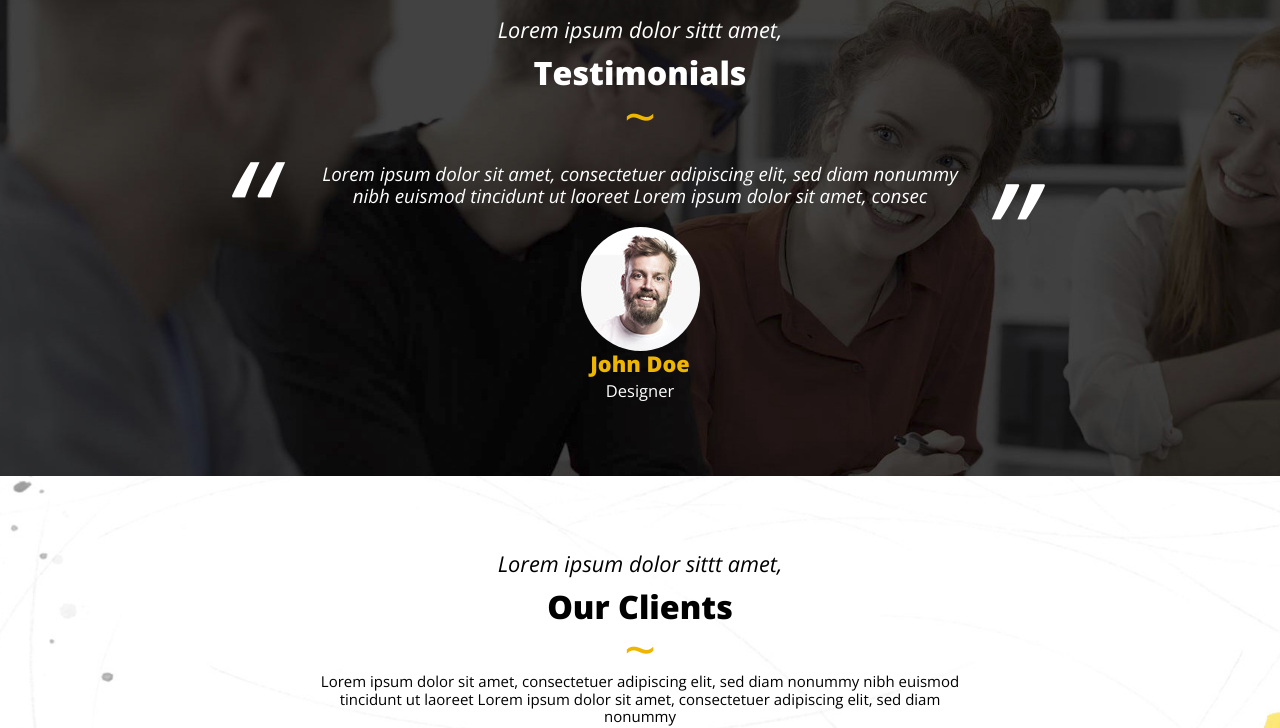
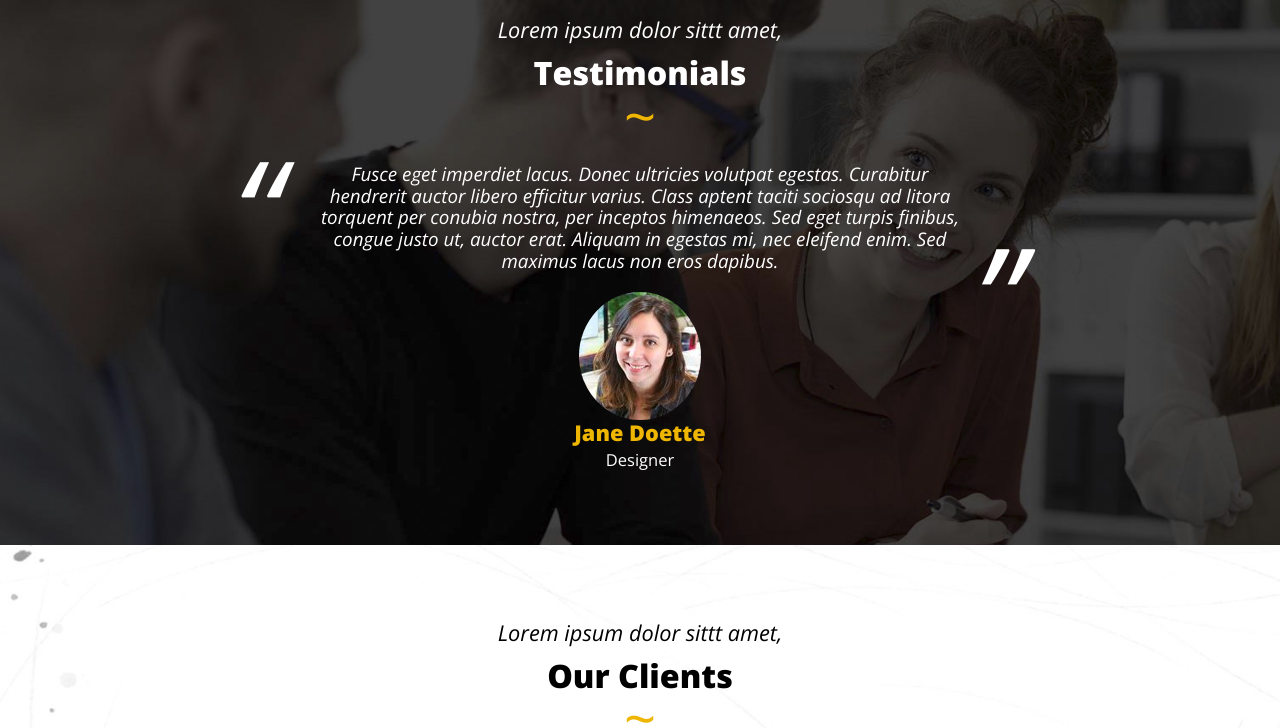
Before and after one commit to marcinkapica/cr8tive, a plain HTML site: page app/index.html in a window 1280 px wide. Shown: the part 2924-3652 px from the top of the page. Drawn offline with nearby package versions, Linux system fonts and the light colour scheme; some packages are replaced by stand-ins of ours.

Commit message:
added carousel to testimonials section

```diff
--- a/app/index.html
+++ b/app/index.html
@@ -151,10 +151,11 @@
 	<p class="text-big">Lorem ipsum dolor sittt amet,</p>
 	<h2 class="heading">Testimonials</h2>
 	<span class="tilde tilde--emphasis">~</span>
+
+	<div class="owl-carousel">
 		<figure class="section-testimonials__testimonial">
 			<q class="section-testimonials__text text--wide">
-			Lorem ipsum dolor sit amet, consectetuer adipiscing elit, sed diam nonummy nibh euismod tincidunt ut laoreet
-			Lorem ipsum dolor sit amet, consec
+				Lorem ipsum dolor sit amet, consectetuer adipiscing elit, sed diam nonummy nibh euismod tincidunt ut laoreet. Lorem ipsum dolor sit amet, consec.
 			</q>
 			<img class="section-testimonials__image" src="images\testimonial-1.jpg">
 			<figcaption class="section-testimonials__author">
@@ -162,6 +163,27 @@
 				<p class="person-profession">Designer</p>
 			</figcaption>
 		</figure>
+		<figure class="section-testimonials__testimonial">
+			<q class="section-testimonials__text text--wide">
+				Fusce eget imperdiet lacus. Donec ultricies volutpat egestas. Curabitur hendrerit auctor libero efficitur varius. Class aptent taciti sociosqu ad litora torquent per conubia nostra, per inceptos himenaeos. Sed eget turpis finibus, congue justo ut, auctor erat. Aliquam in egestas mi, nec eleifend enim. Sed maximus lacus non eros dapibus.
+			</q>
+			<img class="section-testimonials__image" src="images\testimonial-2.jpg">
+			<figcaption class="section-testimonials__author">
+				<p class="person-name person-name--emphasis">Jane Doette</p>
+				<p class="person-profession">Designer</p>
+			</figcaption>
+		</figure>
+		<figure class="section-testimonials__testimonial">
+			<q class="section-testimonials__text text--wide">
+				Ut sagittis euismod neque ut pharetra. Praesent venenatis nibh vel elit pharetra, id ornare enim accumsan. Donec elit mauris, ullamcorper nec dictum condimentum, fermentum sit amet purus. Nullam non imperdiet ex.
+			</q>
+			<img class="section-testimonials__image" src="images\testimonial-3.jpg">
+			<figcaption class="section-testimonials__author">
+				<p class="person-name person-name--emphasis">John Doe</p>
+				<p class="person-profession">Designer</p>
+			</figcaption>
+		</figure>
+	</div>
 </section>
 
 <!----------------------Section clients---------------------->
--- a/app/scripts/main.js
+++ b/app/scripts/main.js
@@ -1,4 +1,5 @@
 $(document).ready(function() {
+    initCarousel();
     smoothScroll();
     triggerSearch();
     triggerMenu();
@@ -81,3 +82,15 @@ function triggerSearch() {
         searchBar.blur().removeClass("navbar__search-bar--open").attr("tabIndex","-1");
     });
 }
+
+function initCarousel() {
+    $('.owl-carousel').owlCarousel({
+        loop: true,
+        items: 1,
+        center: true,
+        margin: 20,
+        autoplay:true,
+        autoplayTimeout:5000,
+        autoplaySpeed:800
+    });
+}
--- a/app/styles/scss/modules/_typography.scss
+++ b/app/styles/scss/modules/_typography.scss
@@ -156,7 +156,7 @@ html, .form__field, button, .navbar__search-bar {
 			content: open-quote;
 			font-size: 8rem;
 			position: absolute;
-			left: -4rem;
+			left: -3.25rem;
 			top: -3rem;
 			@include media-min($tablet){
 				font-size: 12rem;
--- a/app/styles/scss/sections/_section-testimonials.scss
+++ b/app/styles/scss/sections/_section-testimonials.scss
@@ -2,7 +2,7 @@
 	@extend %sectionBackground;
 	background-image: url("../images/background-4.jpg");
 	&__testimonial {
-		margin:0;
+		margin:0 1rem;
 	}
 	&__image {
 		display: block;
```
Also changed, not shown: app/images/testimonial-2.jpg (added), app/images/testimonial-3.jpg (added), app/styles/main.css, app/styles/vendor/normalize.css, app/styles/vendor/owl.carousel.min.css, 1 other file. Lines whose indentation alone changed are shown as unchanged.
